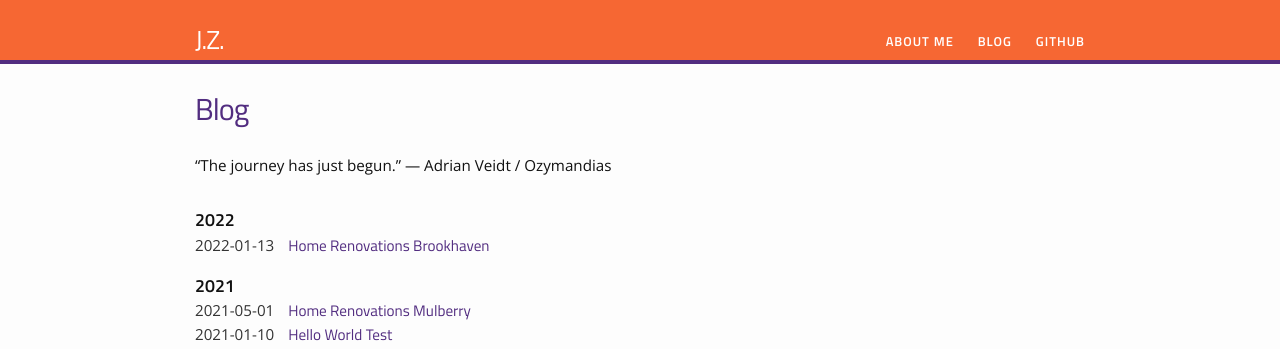
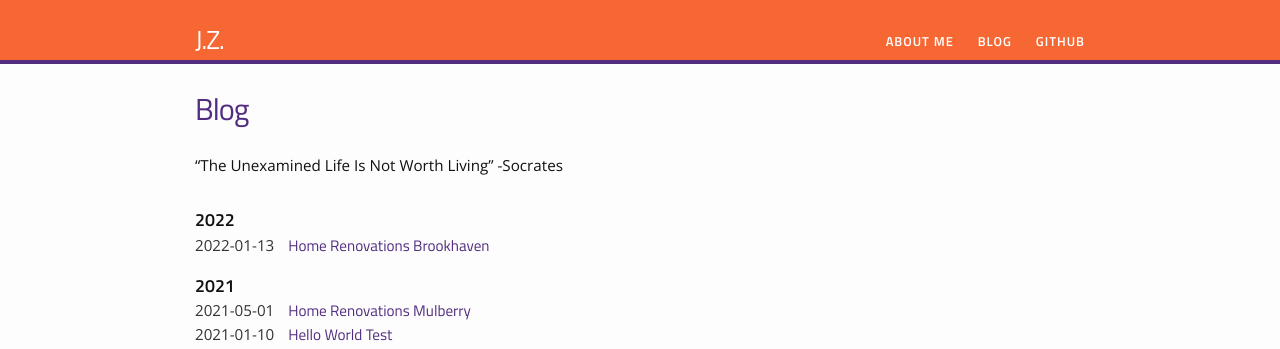
Before and after one commit to Zjtep/Zjtep.github.io, a Jekyll site: the page built from blog.md, in a window 1280 px wide. Shown: the top 349 px of the page. Built offline with Jekyll 4.4.1, drawn with Linux system fonts in a browser that asks for light colours.

Commit message:
incorrect date

```diff
--- a/_posts/2015-08-16-welcome-to-jekyll.markdown
+++ b/_posts/2015-08-16-welcome-to-jekyll.markdown
@@ -4,4 +4,5 @@ title:  "Hello World Test"
 date:   2021-01-10 15:36:27
 categories: jekyll update
 ---
-“Dobby is always having to punish himself for something, sir. They let Dobby get on with it, sir. Sometimes they remind me to do extra punishments …”
+
+I solemnly swear that I am up to no good.
--- a/blog.md
+++ b/blog.md
@@ -4,8 +4,8 @@ title: Blog
 permalink: /blog/
 ---
 
-“The journey has just begun.”
-— Adrian Veidt / Ozymandias
+"The Unexamined Life Is Not Worth Living"
+-Socrates
 
 <ul class="listing">
 {% for post in site.posts %}
```
Also changed, not shown: _posts/2021-05-01-mulberry.markdown (+11 -3 lines), images/mulberry/08.JPG (added).
